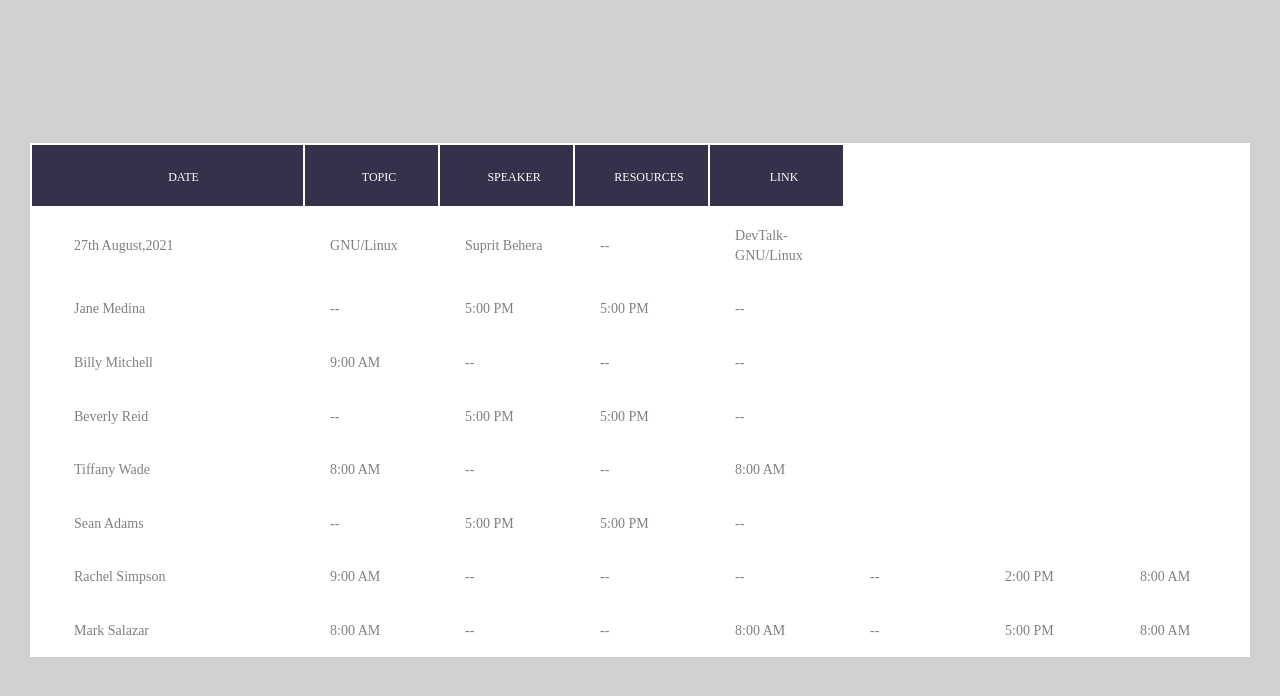
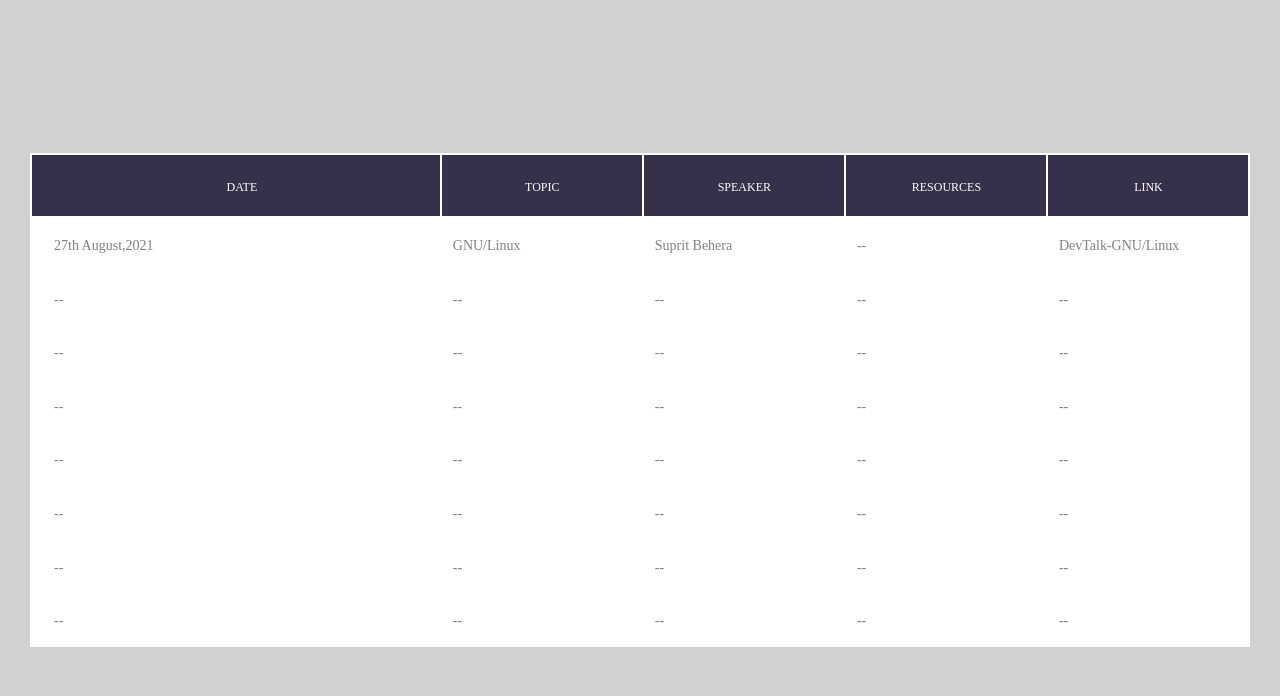
Before and after one commit to ACM-Thapar/DevTalks, a plain HTML site: page index.html in a window 1280 px wide. Drawn offline with Linux system fonts and the light colour scheme; a web font is replaced by a local one.

Commit message:
table completed

```diff
--- a/css/main.css
+++ b/css/main.css
@@ -130,12 +130,12 @@
 
   .column100 {
     width: 130px;
-    padding-left: 25px;
+    padding-left: 11px;
   }
 
   .column100.column1 {
     width: 265px;
-    padding-left: 42px;
+    padding-left: 22px;
   }
 
   .row100.head th {
--- a/index.html
+++ b/index.html
@@ -34,17 +34,8 @@
 							</tr>
 
 							<tr class="row100">
-								<td class="column100 column1" data-column="column1">Jane Medina</td>
+								<td class="column100 column1" data-column="column1">--</td>
 								<td class="column100 column2" data-column="column2">--</td>
-								<td class="column100 column3" data-column="column3">5:00 PM</td>
-								<td class="column100 column4" data-column="column4">5:00 PM</td>
-								<td class="column100 column5" data-column="column5">--</td>
-
-							</tr>
-
-							<tr class="row100">
-								<td class="column100 column1" data-column="column1">Billy Mitchell</td>
-								<td class="column100 column2" data-column="column2">9:00 AM</td>
 								<td class="column100 column3" data-column="column3">--</td>
 								<td class="column100 column4" data-column="column4">--</td>
 								<td class="column100 column5" data-column="column5">--</td>
@@ -52,52 +43,57 @@
 							</tr>
 
 							<tr class="row100">
-								<td class="column100 column1" data-column="column1">Beverly Reid</td>
+								<td class="column100 column1" data-column="column1">--</td>
 								<td class="column100 column2" data-column="column2">--</td>
-								<td class="column100 column3" data-column="column3">5:00 PM</td>
-								<td class="column100 column4" data-column="column4">5:00 PM</td>
+								<td class="column100 column3" data-column="column3">--</td>
+								<td class="column100 column4" data-column="column4">--</td>
 								<td class="column100 column5" data-column="column5">--</td>
 
 							</tr>
 
 							<tr class="row100">
-								<td class="column100 column1" data-column="column1">Tiffany Wade</td>
-								<td class="column100 column2" data-column="column2">8:00 AM</td>
+								<td class="column100 column1" data-column="column1">--</td>
+								<td class="column100 column2" data-column="column2">--</td>
 								<td class="column100 column3" data-column="column3">--</td>
 								<td class="column100 column4" data-column="column4">--</td>
-								<td class="column100 column5" data-column="column5">8:00 AM</td>
-
-							</tr>
-
-							<tr class="row100">
-								<td class="column100 column1" data-column="column1">Sean Adams</td>
-								<td class="column100 column2" data-column="column2">--</td>
-								<td class="column100 column3" data-column="column3">5:00 PM</td>
-								<td class="column100 column4" data-column="column4">5:00 PM</td>
 								<td class="column100 column5" data-column="column5">--</td>
 
 							</tr>
 
 							<tr class="row100">
-								<td class="column100 column1" data-column="column1">Rachel Simpson</td>
-								<td class="column100 column2" data-column="column2">9:00 AM</td>
+								<td class="column100 column1" data-column="column1">--</td>
+								<td class="column100 column2" data-column="column2">--</td>
 								<td class="column100 column3" data-column="column3">--</td>
 								<td class="column100 column4" data-column="column4">--</td>
 								<td class="column100 column5" data-column="column5">--</td>
-								<td class="column100 column6" data-column="column6">--</td>
-								<td class="column100 column7" data-column="column7">2:00 PM</td>
-								<td class="column100 column8" data-column="column8">8:00 AM</td>
+
 							</tr>
 
 							<tr class="row100">
-								<td class="column100 column1" data-column="column1">Mark Salazar</td>
-								<td class="column100 column2" data-column="column2">8:00 AM</td>
+								<td class="column100 column1" data-column="column1">--</td>
+								<td class="column100 column2" data-column="column2">--</td>
 								<td class="column100 column3" data-column="column3">--</td>
 								<td class="column100 column4" data-column="column4">--</td>
-								<td class="column100 column5" data-column="column5">8:00 AM</td>
-								<td class="column100 column6" data-column="column6">--</td>
-								<td class="column100 column7" data-column="column7">5:00 PM</td>
-								<td class="column100 column8" data-column="column8">8:00 AM</td>
+								<td class="column100 column5" data-column="column5">--</td>
+
+							</tr>
+
+							<tr class="row100">
+								<td class="column100 column1" data-column="column1">--</td>
+								<td class="column100 column2" data-column="column2">--</td>
+								<td class="column100 column3" data-column="column3">--</td>
+								<td class="column100 column4" data-column="column4">--</td>
+								<td class="column100 column5" data-column="column5">--</td>
+
+							</tr>
+
+							<tr class="row100">
+								<td class="column100 column1" data-column="column1">--</td>
+								<td class="column100 column2" data-column="column2">--</td>
+								<td class="column100 column3" data-column="column3">--</td>
+								<td class="column100 column4" data-column="column4">--</td>
+								<td class="column100 column5" data-column="column5">--</td>
+
 							</tr>
 						</tbody>
 					</table>
```
